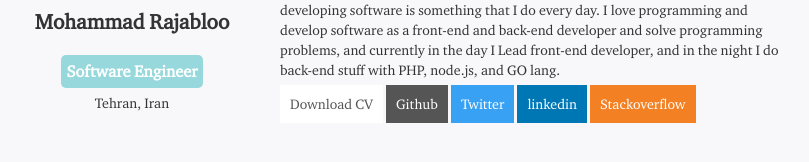
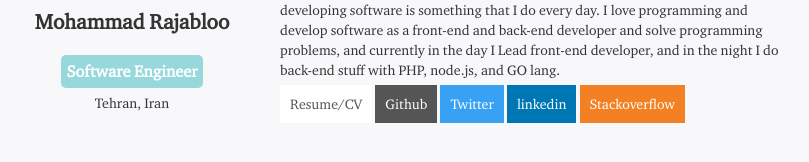
Before and after one commit to mrsoftware/mrsoftware.github.io, a plain HTML site: page index.html in a window 1280 px wide. Shown: the part 338-500 px from the top of the page, without its empty margins (242-1051 px from the left). Drawn offline with Linux system fonts and the light colour scheme.

Commit message:
Update CV link

```diff
--- a/index.html
+++ b/index.html
@@ -27,7 +27,7 @@
 					<h3>This is my Resume/CV website</h3>
 					<p>I'm Mohammad Rajabloo, a Software Engineer living and working in Tehran, Iran, and this is my space on the interwebs. My first encounter with programming was back in the days of high school, in "programming with vb6" class, and since then, developing software is something that I do every day. I love programming and develop software as a front-end and back-end developer and solve programming problems, and currently in the day I Lead front-end developer, and in the night I do back-end stuff with PHP, node.js, and GO lang.</p>
 					<div class="buttons">
-						<a class="cv" href="https://jobvision.ir/Resumes/ResumeReportDownload?reportType=2&userID=137987">Download CV</a>
+						<a class="cv" href="https://jobvision.ir/CV/Mohammad-Rajabloo-110047">Resume/CV</a>
 						<a class="github" href="https://github.com/mrsoftware">Github</a>
 						<a class="twitter" href="https://twitter.com/themrsoftware">Twitter</a>
 						<a class="linkdin" href="https://www.linkedin.com/in/mrsoftware/">linkedin</a>
```
